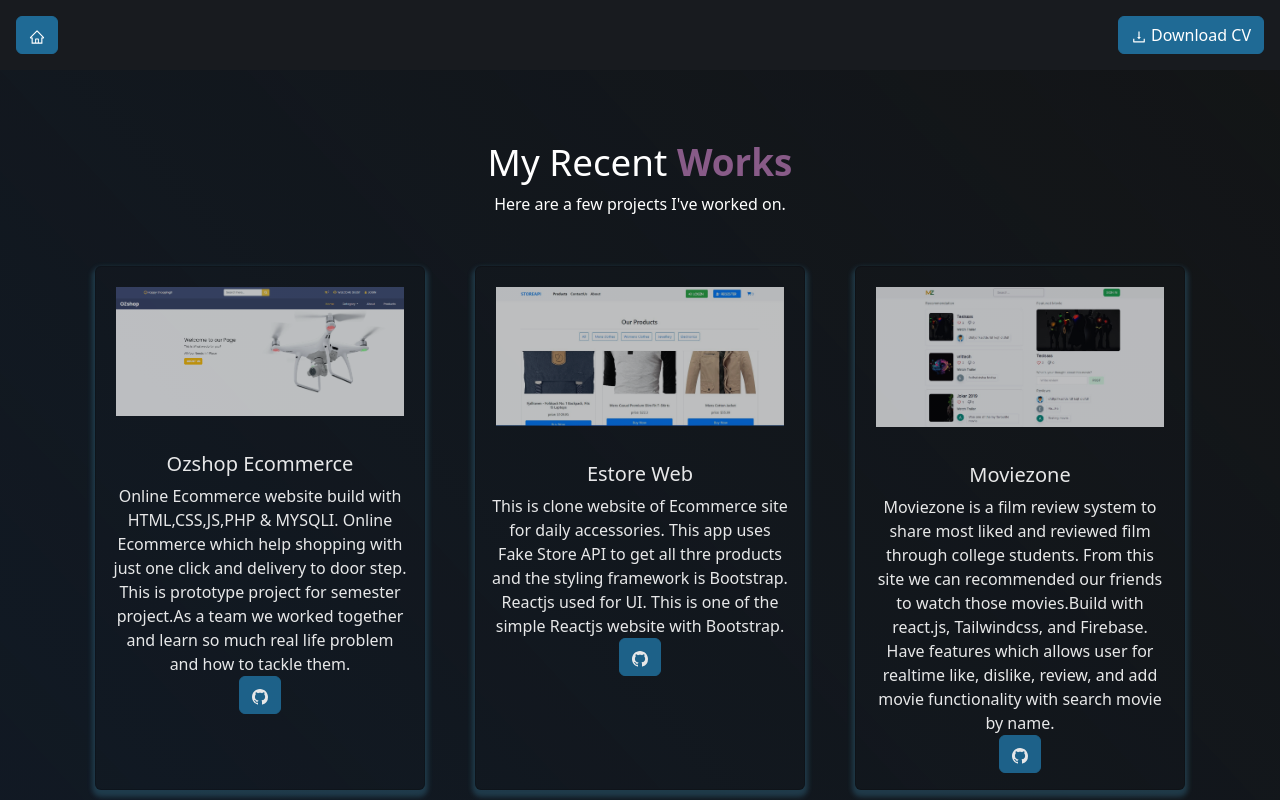
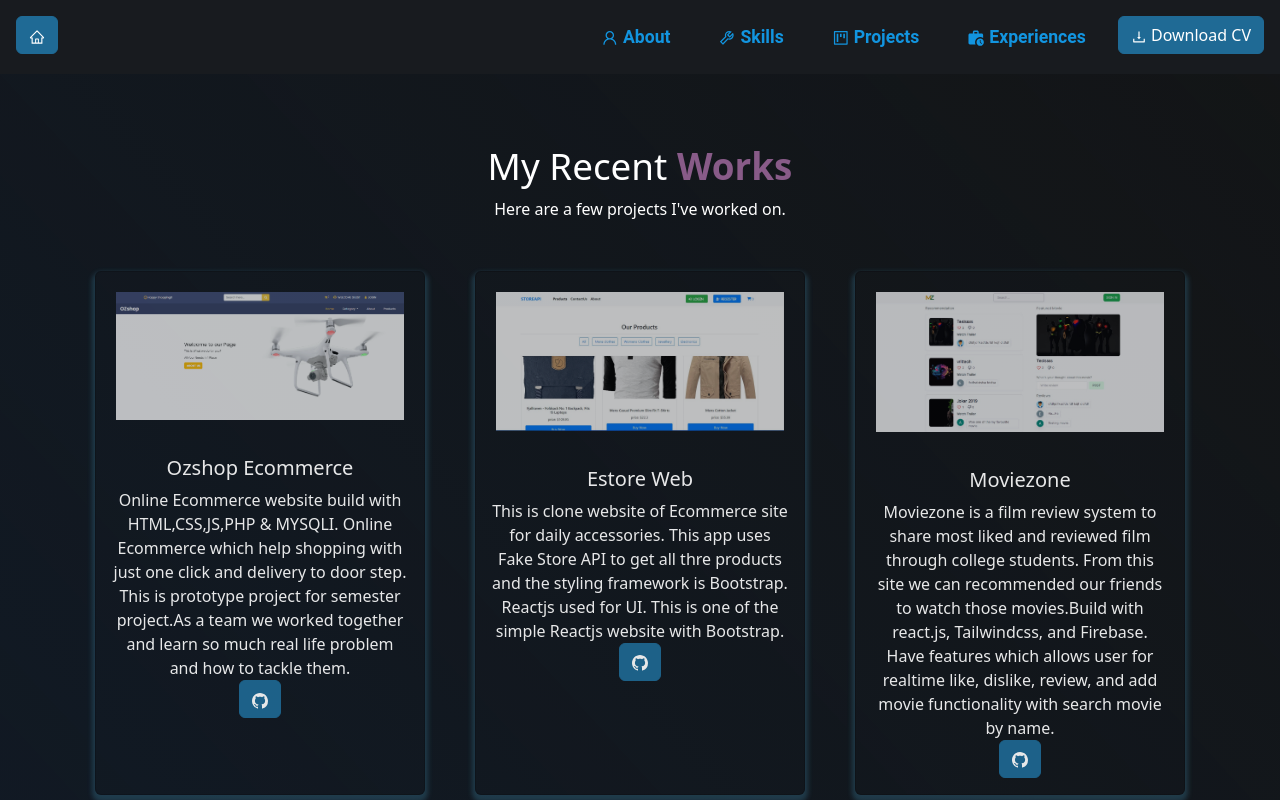
Before and after one commit to KrishnakantSinghal/krishnakant-portfolio, a React (Create React App) app in the folder krishnakant_portfolio/: page /projects in a window 1280 px wide. Shown: the top 800 px of the page. Built offline with nearby package versions, Linux system fonts and the light colour scheme.

Commit message:
[ADD] work experiences and navbar customization

```diff
--- a/krishnakant_portfolio/package.json
+++ b/krishnakant_portfolio/package.json
@@ -15,6 +15,7 @@
     "react-pdf": "^7.7.0",
     "react-router-dom": "^6.21.2",
     "react-scripts": "5.0.1",
+    "react-scroll": "^1.9.0",
     "react-tsparticles": "^2.12.2",
     "tsparticles": "^3.1.0",
     "typewriter-effect": "^2.21.0",
--- a/krishnakant_portfolio/src/components/About/About.js
+++ b/krishnakant_portfolio/src/components/About/About.js
@@ -9,7 +9,7 @@ import techs from "./TechstackValue";
 
 function About() {
   return (
-    <Container fluid className="about-section">
+    <Container fluid className="about-section" id="skills">
       <Particle />
       <Container>
         <div className="about-content">
@@ -23,6 +23,7 @@ function About() {
             <img src={krishna_formal} alt="about" className="img-fluid" />
           </div>
         </div>
+        <div>
           <h1 className="project-heading">
             Professional <strong className="purple">Skillset </strong>
           </h1>
@@ -30,7 +31,8 @@ function About() {
           <h1 className="project-heading">
             <strong className="purple">Tools</strong> I Use
           </h1>
-        <Toolstack toolData={tools}/>
+          <Toolstack toolData={tools} />
+        </div>
       </Container>
     </Container>
   );
--- a/krishnakant_portfolio/src/components/About/AboutCard.js
+++ b/krishnakant_portfolio/src/components/About/AboutCard.js
@@ -11,8 +11,8 @@ function AboutCard() {
           <p className="about-description">
             Hello Everyone, I am <span className="purple">Krishna Kant Singhal </span>
             from <span className="purple"> Rajasthan, India. </span>
-            A dynamic software developer proficient in Python and React.
-            Bridging the gap between Python's backend prowess and React's frontend elegance,
+            A dynamic software developer proficient in Python and ReactJS.
+            Bridging the gap between Python's backend prowess and ReactJS's frontend elegance,
             specializes in creating harmonious, full-stack applications.
             <br/><br/>
             Apart from My Field, some other activities that I love to do!
--- a/krishnakant_portfolio/src/components/Experience/WorkExperience.js
+++ b/krishnakant_portfolio/src/components/Experience/WorkExperience.js
@@ -1,9 +1,17 @@
 import React from "react";
-import { Container, Row, Col } from "react-bootstrap";
+import { Container } from "react-bootstrap";
 import WorkExperienceCard from "./WorkExperienceCard";
 import WorkExperienceData from "./WorkExperienceData";
 
-const Work = ({ position, company, startDate, endDate, responsibilities, website, logo}) => (
+const Work = ({
+  position,
+  company,
+  startDate,
+  endDate,
+  responsibilities,
+  website,
+  logo,
+}) => (
   <div className="experience-card">
     <WorkExperienceCard
       position={position}
@@ -21,12 +29,11 @@ const works = WorkExperienceData;
 
 function WorkExperience() {
   return (
-    <Container fluid className="experience-section">
+    <Container fluid className="experience-section" id="experiences">
       <Container>
         <h1 className="experience-heading">
           Work <strong className="purple">Experiences</strong>
         </h1>
-        <div style={{ justifyContent: "center", paddingBottom: "10px",}}>
         {works?.map((work, index) => (
           <Work
             key={index}
@@ -39,7 +46,6 @@ function WorkExperience() {
             logo={work?.logo}
           />
         ))}
-        </div>
       </Container>
     </Container>
   );
--- a/krishnakant_portfolio/src/components/Home/Home3.js
+++ b/krishnakant_portfolio/src/components/Home/Home3.js
@@ -1,5 +1,5 @@
 import React from "react";
-import { Link } from 'react-router-dom';
+import { Link } from "react-router-dom";
 import { Container, Button } from "react-bootstrap";
 import ProjectCard from "../Projects/ProjectCards";
 import projectscarddata from "../Projects/ProjectCardData";
@@ -28,7 +28,7 @@ const Project = ({ image, title, description, ghLink }) => (
 
 function Home3() {
   return (
-        <Container fluid className="project-section">
+    <Container fluid className="project-section" id="projects">
       <Container>
         <h1 className="project-heading">
           My Recent <strong className="purple">Works </strong>
@@ -47,12 +47,17 @@ function Home3() {
             />
           ))}
         </div>
-                <Button variant="outline-info" className='text-light text-bold'>
-                    <Link to='/projects' className="text-light font-weight-bold text-decoration-none">View more</Link>
+        <Button variant="outline-info" className="text-light text-bold">
+          <Link
+            to="/projects"
+            className="text-light font-weight-bold text-decoration-none"
+          >
+            View more
+          </Link>
         </Button>
       </Container>
     </Container>
-    )
+  );
 }
 
 export default Home3;
--- a/krishnakant_portfolio/src/components/Navbar.js
+++ b/krishnakant_portfolio/src/components/Navbar.js
@@ -1,25 +1,39 @@
 import React, { useState, useEffect } from "react";
 import Nav from "react-bootstrap/Nav";
 import Button from "react-bootstrap/Button";
-import { Link } from "react-router-dom";
+import { Link, useNavigate, useLocation } from "react-router-dom";
 import resumepdf from "../Assets/resume.pdf";
-import { AiOutlineHome, AiOutlineDownload } from "react-icons/ai";
+import {
+  AiOutlineUser,
+  AiOutlineHome,
+  AiOutlineDownload,
+  AiOutlineProject,
+  AiOutlineTool,
+} from "react-icons/ai";
+import { MdWorkHistory } from "react-icons/md";
+import { Link as ScrollLink } from "react-scroll";
 
 function NavBar() {
-  const [expand, updateExpanded] = useState(false);
-  const [navColour, updateNavbar] = useState(false);
   const [width, setWidth] = useState(1200);
-  const isMobile = width <= 890; // Adjust the threshold as needed
+  const isMobile = width <= 769;
+  const navigate = useNavigate();
+  const location = useLocation();
 
-  function scrollHandler() {
-    if (window.scrollY >= 20) {
-      updateNavbar(true);
+  const scrollTo = (elementId) => {
+    const element = document.getElementById(elementId);
+    if (element) {
+      element.scrollIntoView({ behavior: "smooth" });
+    }
+  };
+
+  const handleDownloadCVClick = ({ component_id }) => {
+    if (location.pathname === "/resume") {
+      navigate("/");
+      scrollTo(component_id);
     } else {
-      updateNavbar(false);
+      scrollTo(component_id);
     }
-  }
-
-  window.addEventListener("scroll", scrollHandler);
+  };
 
   useEffect(() => {
     setWidth(window.innerWidth);
@@ -29,32 +43,77 @@ function NavBar() {
     <div>
       <Nav className="complete-navbar">
         <Nav.Item>
-            <Button
-              as={Link}
-              to="/"
-              onClick={() => updateExpanded(false)}
-            >
+          <Button as={Link} to="/">
             <AiOutlineHome />
           </Button>
         </Nav.Item>
 
+        <div className="right-nav">
+          {isMobile ? (
             <Nav.Item>
-          {isMobile ? (
-            // Button for mobile view
               <Button variant="primary" href={resumepdf} target="_blank">
                 <AiOutlineDownload />
                 &nbsp;Download CV
               </Button>
+            </Nav.Item>
           ) : (
-            <Button
-              as={Link}
-              to="/resume"
-              onClick={() => updateExpanded(false)}
+            <>
+              <Nav.Item>
+                <ScrollLink
+                  className="nav-link"
+                  to="about"
+                  onClick={() =>
+                    handleDownloadCVClick({ component_id: "about" })
+                  }
                 >
+                  <AiOutlineUser className="nav-icons" /> About
+                </ScrollLink>
+              </Nav.Item>
+
+              <Nav.Item>
+                <ScrollLink
+                  className="nav-link"
+                  to="skills"
+                  onClick={() =>
+                    handleDownloadCVClick({ component_id: "skills" })
+                  }
+                >
+                  <AiOutlineTool className="nav-icons" /> Skills
+                </ScrollLink>
+              </Nav.Item>
+
+              <Nav.Item>
+                <ScrollLink
+                  className="nav-link"
+                  to="projects"
+                  onClick={() =>
+                    handleDownloadCVClick({ component_id: "projects" })
+                  }
+                >
+                  <AiOutlineProject className="nav-icons" /> Projects
+                </ScrollLink>
+              </Nav.Item>
+
+              <Nav.Item>
+                <ScrollLink
+                  className="nav-link"
+                  to="experiences"
+                  onClick={() =>
+                    handleDownloadCVClick({ component_id: "experiences" })
+                  }
+                >
+                  <MdWorkHistory className="nav-icons" /> Experiences
+                </ScrollLink>
+              </Nav.Item>
+
+              <Nav.Item>
+                <Button as={Link} to="/resume">
                   <AiOutlineDownload /> Download CV
                 </Button>
+              </Nav.Item>
+            </>
           )}
-        </Nav.Item>
+        </div>
       </Nav>
     </div>
   );
--- a/krishnakant_portfolio/src/style.css
+++ b/krishnakant_portfolio/src/style.css
@@ -84,12 +84,55 @@ html {
     display: flex;
     justify-content: space-between;
     margin: 1rem;
+    transition: blue 0.3s ease;
   }
 
+  .scrolled {
+    position: fixed;
+    width: 100%;
+    top: 0;
+  }
 
-  .logo {
-    height: 1.4em !important;
-    width: 2.5em !important;
+  .nav-icons {
+    margin-bottom: 2px;
+  }
+
+  .right-nav {
+    gap:1rem;
+    display: flex;
+    transition: transform 0.3s ease-in-out;
+  }
+
+  .right-nav .nav-link {
+    position: relative;
+  }
+
+  .right-nav .nav-link::after {
+    content: "";
+    position: absolute;
+    width: 0%;
+    height:3px;
+    background-color: #f0e7e7;
+    bottom: 0;
+    left: 0;
+    transform: translateX(0);
+    transform-origin: bottom left;
+    transition: width 0.2s ease-in-out;
+    opacity: .9;
+  }
+
+  .nav-link {
+    color: #1295e0;
+    font-size: 1.1rem;
+    font-weight: bold;
+  }
+
+  .nav-link:hover{
+    cursor: pointer;
+  }
+
+  .right-nav .nav-link:hover::after {
+    width: 100%;
   }
 
   /* --------- */
@@ -334,8 +377,8 @@ html {
 
   .footer {
     height: auto;
-    background-color: rgba(15, 17, 19, 0.486);
-    clip-path: polygon(0 0, 100% 12%, 100% 100%, 0% 100%);
+    background-color: rgba(50, 54, 58, 0.486);
+    clip-path: polygon(5% 10%, 95% 10%, 100% 100%, 0% 100%);
     bottom: 0 !important;
     padding: 2rem;
   }
@@ -362,6 +405,7 @@ html {
   }
 
   .blockquote-footer {
+    margin-top: 1rem;
     color: #88a7c0 !important;
   }
 
@@ -614,10 +658,10 @@ html {
   }
 
   .box-quote-container {
-    margin-top: 7rem; /* Adjust the margin as needed */
-    padding: 1rem; /* Adjust the padding as needed */
-    border: 1px solid #ccc; /* Border style */
-    border-radius: 8px; /* Border radius for rounded corners */
+    margin-top: 4rem;
+    padding: 1rem;
+    border: 2px solid #337a9b;
+    border-radius: 1rem;
   }
 
   @media (max-width:768px) {
@@ -712,17 +756,40 @@ h2, h3, p {
 
 .duration {
   font-style: italic;
-  color: #777;
+  color: #d8bebe;
+  font-size: .9rem
 }
 
-.responsibilities {
-  margin: 10px 0 0 20px;
+  .responsibilities {
+    margin: 10px 0 0 20px;
+    padding: 15px;
+    color: #abe1f0
+  }
+
+.responsibilities-list {
+  font-size: 1rem;
+  list-style: none;
   padding: 0;
+  text-align: left;
 }
 
-.responsibilities li {
-  list-style-type: square;
-  margin-bottom: 5px;
+.responsibilities-list li {
+  display: flex;
+  align-items: flex-start; /* Align the content and the marker vertically */
+  vertical-align: top;
+}
+
+.responsibilities-list li::before {
+  content: '>'; /* Content to be displayed before each list item */
+  color: #0056b3; /* Blue color */
+  margin-right: 0.5em; /* Adjust the spacing between the symbol and the text */
+  display: inline-block;
+}
+
+
+.position {
+  margin-bottom: 10px;
+  color: #9f36a3;
 }
 
 /* Responsive Styles */
@@ -734,41 +801,17 @@ h2, h3, p {
 }
 
 /* Basic styling for the <a> tag */
-a {
-  color: #007bff; /* Set link color */
+a, .company-name {
+  color: #00aeff; /* Set link color */
   text-decoration: none; /* Remove underline */
-  font-weight: bold; /* Make the text bold */
+  font-weight: bold;
+  font-size: large;
+  font-family: 'Roboto', sans-serif;
 }
 
 /* Hover effect - change color when the mouse hovers over the link */
 a:hover {
   color: #0056b3; /* Change color on hover */
-}
-
-/* Visited link styling */
-a:visited {
-  color: purple; /* Set color for visited links */
-}
-
-/* Add this CSS to your stylesheet or component */
-.responsibilities-list {
-  list-style-type: None; /* Remove default list styles */
-  padding: 0;
-  margin-top: 10px; /* Add top margin for spacing */
-}
-
-.responsibilities-list li {
-  margin-bottom: 5px; /* Add bottom margin for spacing between list items */
-  padding-left: 20px; /* Add left padding to create space for a bullet point or icon */
-  position: relative;
-}
-
-.responsibilities-list li::before {
-  content: "\25A0"; /* Unicode character for a bullet point (•) */
-  color: #007bff; /* Bullet point color */
-  font-size: 1.2em; /* Bullet point size */
-  position: absolute;
-  left: 0;
 }
 
 
@@ -782,7 +825,11 @@ a:visited {
 }
 
 .experience-card-view {
+  display: grid;
+  grid-template-columns: 50% 50%;
+  align-items: center;
   box-shadow: 0 4px 5px 3px rgba(53, 110, 136, 0.459) !important;
+  border-radius: 1rem;
   color: white !important;
   background-color: transparent !important;
   opacity: 0.9 !important;
@@ -793,14 +840,26 @@ a:visited {
   box-shadow: 0 4px 8px rgba(0, 0, 0, 0.1)
 }
 
+@media (max-width: 768px) {
+  .experience-card-view {
+    display: block;
+  }
+}
+
 .experience-card-view:hover{
   transform: scale(1.02) !important;
   overflow: hidden !important;
   box-shadow: 0 4px 4px 5px rgba(72, 127, 144, 0.561) !important;
 }
 
+.company-details{
+  margin: 10px;
+  padding: 15px;
+  flex: 1
+}
+
 .company-logo{
-  background: #fff;
+  background: #ffffff;
   width: 10rem;
   height: 5rem;
   border-radius: 30%;
```
Also changed, not shown: krishnakant_portfolio/src/components/Experience/WorkExperienceCard.js (+19 -15 lines), krishnakant_portfolio/src/components/Experience/WorkExperienceData.js (+11 -25 lines), krishnakant_portfolio/src/components/Home/Home.js (+11 -5 lines), 1 other file (tests, documents, lock files or other folders). Lines whose indentation alone changed are shown as unchanged.
